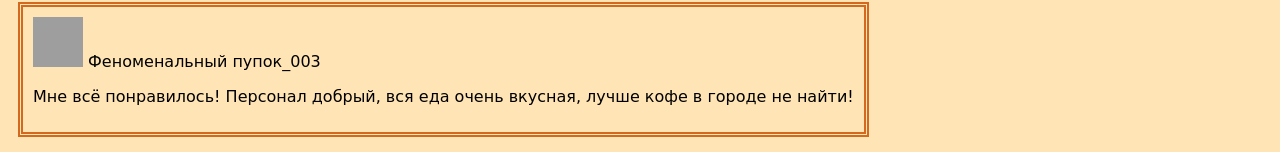
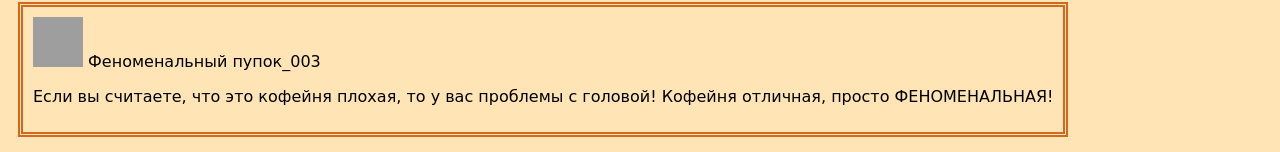
Before and after one commit to GrishaGV/Kofeinya_black_kofe, a plain HTML site: page index.html in a window 1280 px wide. Shown: the part 2579-2731 px from the top of the page. Drawn offline with Linux system fonts and the light colour scheme; grey boxes are pictures that could not be loaded.

Commit message:
Update index.html

```diff
--- a/index.html
+++ b/index.html
@@ -88,7 +88,7 @@
                 <article>
                     <img src="https://i.pinimg.com/474x/de/df/92/dedf92e52c3b839ab91d9509dd49f6e1.jpg">
                     <span>Феноменальный пупок_003</span>
-                    <p>Мне всё понравилось! Персонал добрый, вся еда очень вкусная, лучше кофе в городе не найти!</p>
+                    <p>Если вы считаете, что это кофейня плохая, то у вас проблемы с головой! Кофейня отличная, просто ФЕНОМЕНАЛЬНАЯ!</p>
                 </article>
             </section>
         </footer>
```
